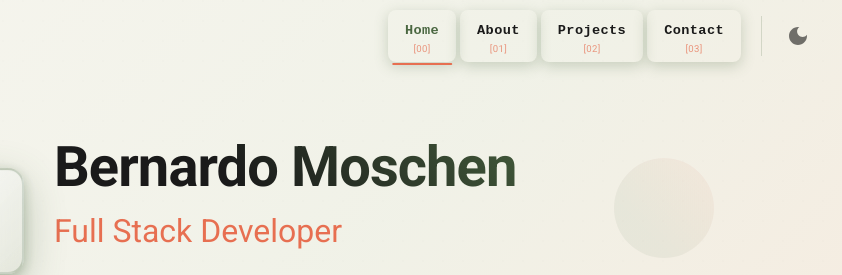
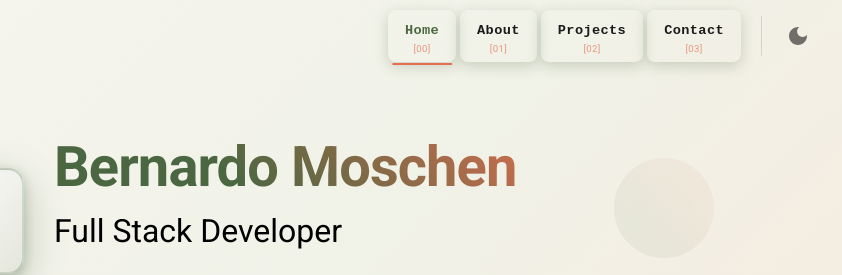
Before and after one commit to BernardoMoschen/portfolio_astro, an Astro site: page / in a window 1280 px wide. Shown: the top 275 px of the page, 438-1280 px from the left. Built offline with nearby package versions, Linux system fonts and the light colour scheme; Astro itself is replaced by a stand-in of ours.

Commit message:
style: fix some colors

```diff
--- a/src/components/sections/Hero/components/HeroText.tsx
+++ b/src/components/sections/Hero/components/HeroText.tsx
@@ -26,7 +26,8 @@ const HeroText: React.FC<HeroTextProps> = ({
                     mb: 1,
                     background: theme.palette.mode === 'dark'
                         ? `linear-gradient(45deg, ${theme.palette.text.primary} 30%, ${theme.palette.primary.light} 90%)`
-                        : `linear-gradient(45deg, ${theme.palette.text.primary} 30%, ${theme.palette.primary.main} 90%)`,
+                        : `linear-gradient(45deg, ${theme.palette.primary.main} 30%, ${theme.palette.secondary.main} 90%)`,
+
                     backgroundClip: 'text',
                     WebkitBackgroundClip: 'text',
                     WebkitTextFillColor: 'transparent',
@@ -40,7 +41,7 @@ const HeroText: React.FC<HeroTextProps> = ({
                     fontSize: isMobile ? '1.5rem' : '2rem',
                     fontWeight: 400,
                     mb: 3,
-                    color: 'secondary.main',
+                    color: theme.palette.mode === 'dark' ? 'secondary.main' : 'black',
                 }}
             >
                 {title}
@@ -50,7 +51,6 @@ const HeroText: React.FC<HeroTextProps> = ({
                 sx={{
                     fontSize: '1.1rem',
                     mb: 4,
-                    maxWidth: 600,
                     lineHeight: 1.7,
                     color: 'text.secondary',
                 }}
```
